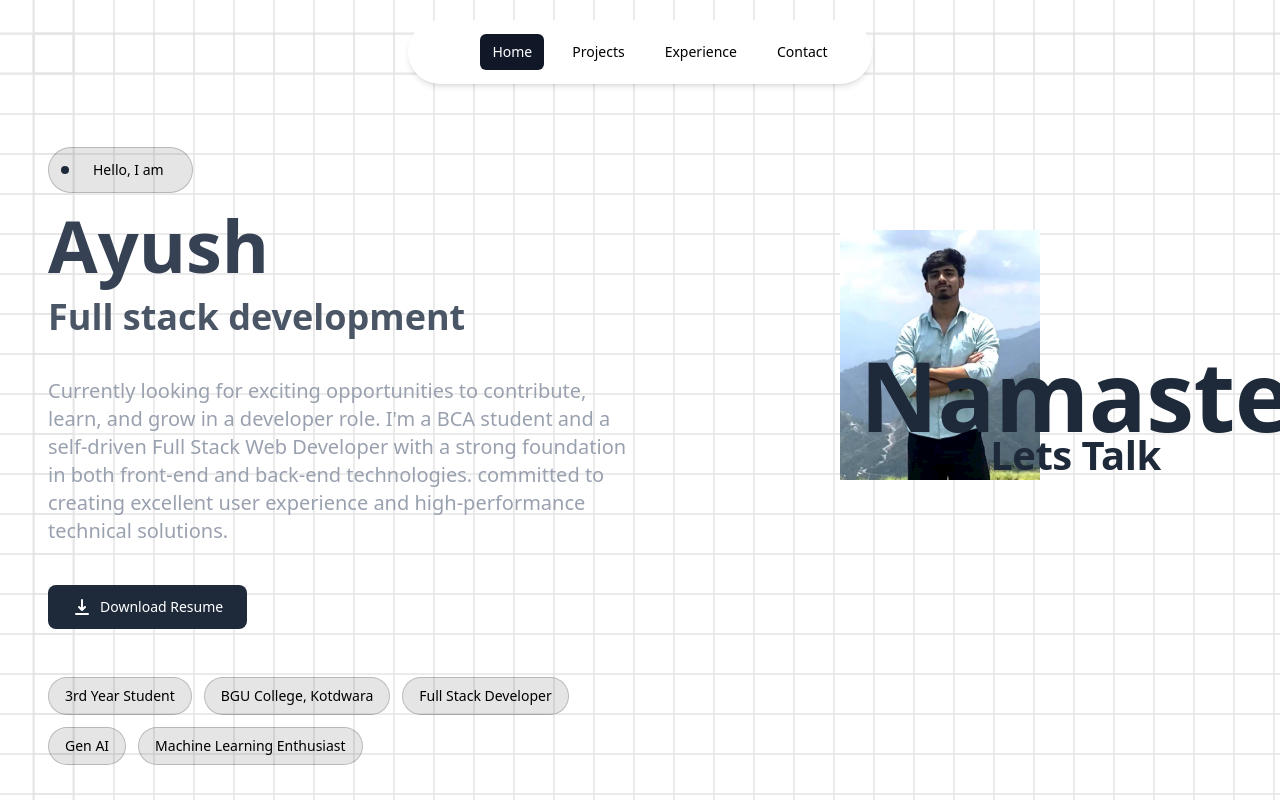
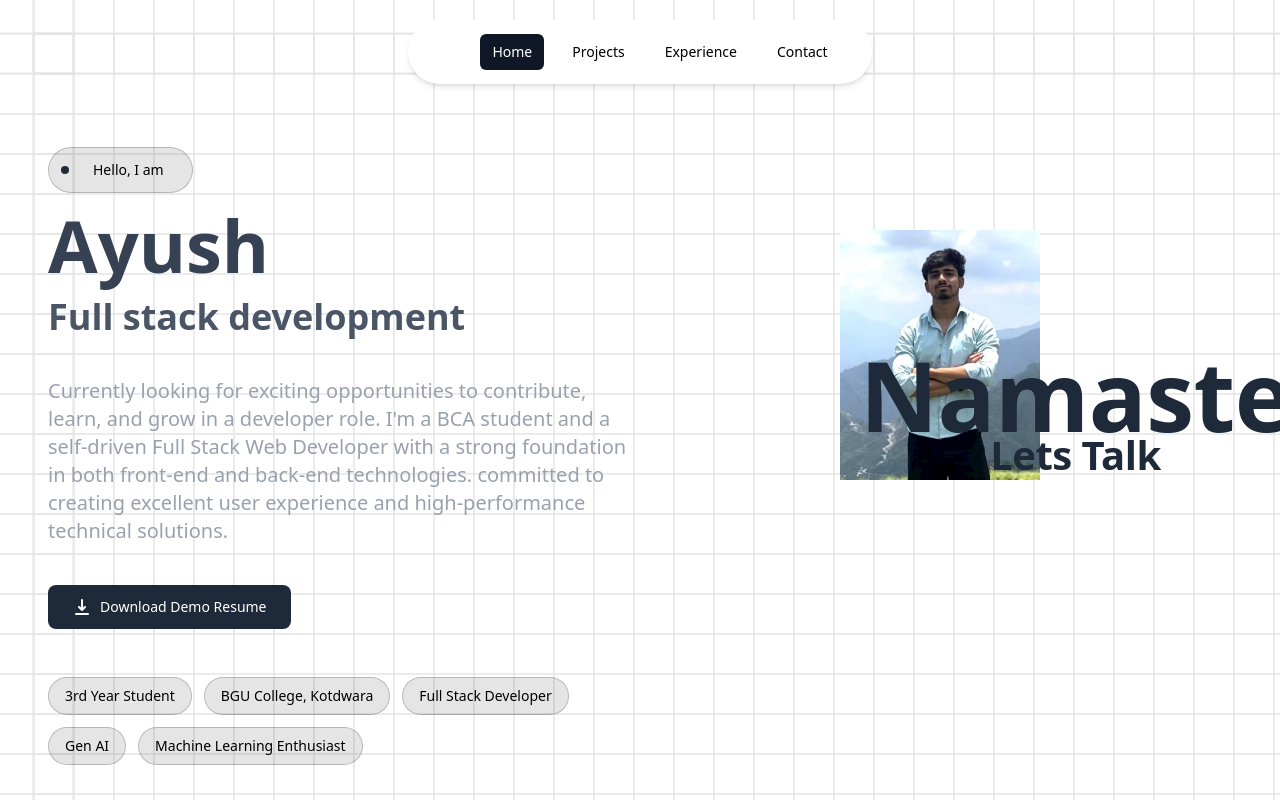
Before and after one commit to ayushpatwal011/pro, a React (Vite) app: page / in a window 1280 px wide. Shown: the top 802 px of the page. Built offline with nearby package versions, Linux system fonts and the light colour scheme.

Commit message:
Update HeroSection.jsx

```diff
--- a/src/components/layout/HeroSection.jsx
+++ b/src/components/layout/HeroSection.jsx
@@ -38,7 +38,7 @@ const HeroSection = () => {
                 className="inline-flex items-center gap-2 px-6 py-3 rounded-lg bg-gray-800 text-white text-sm font-medium hover:bg-gray-900 transition-colors duration-300"
               >
                 <HiDownload className="w-5 h-5" />
-                Download Resume
+                Download Demo Resume
               </a>
             </div>
             <div className="flex flex-wrap gap-3 pt-2 animate-in fade-in slide-in-from-bottom-4 duration-700 delay-400">
```
